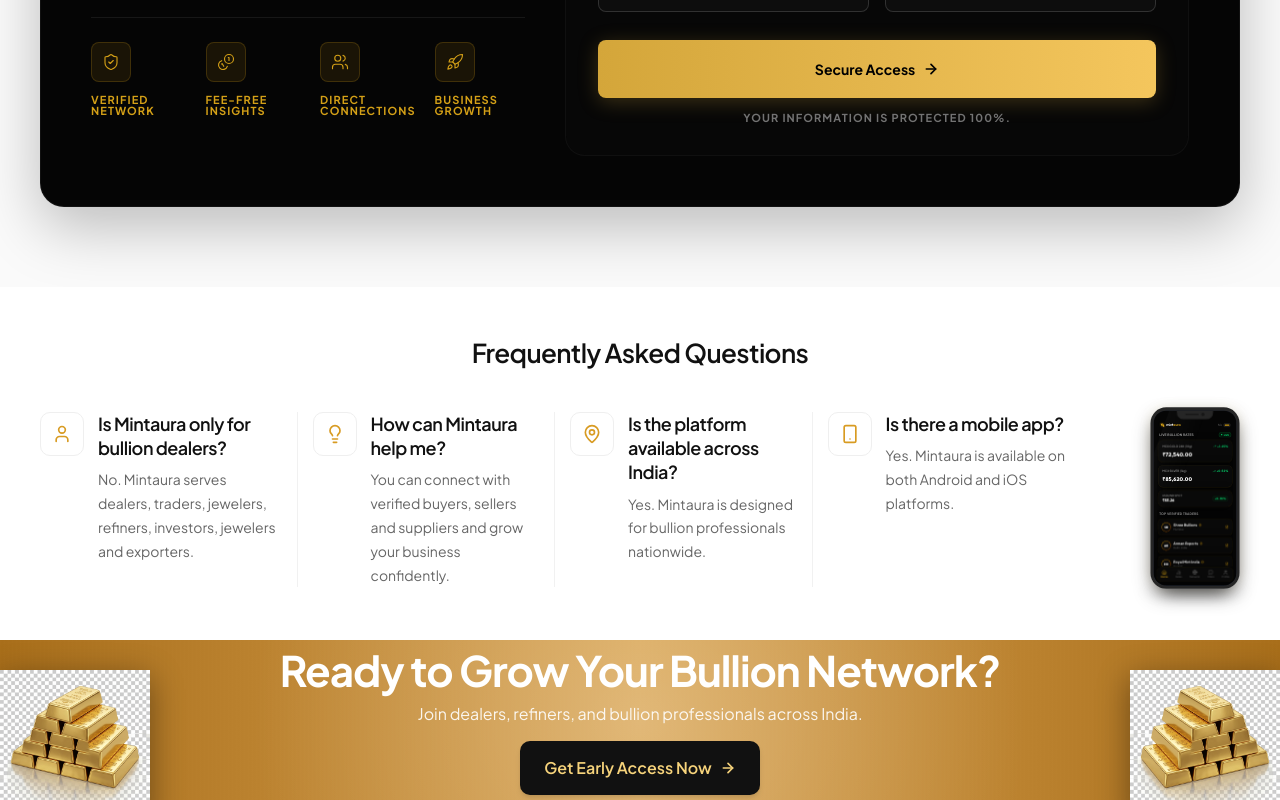
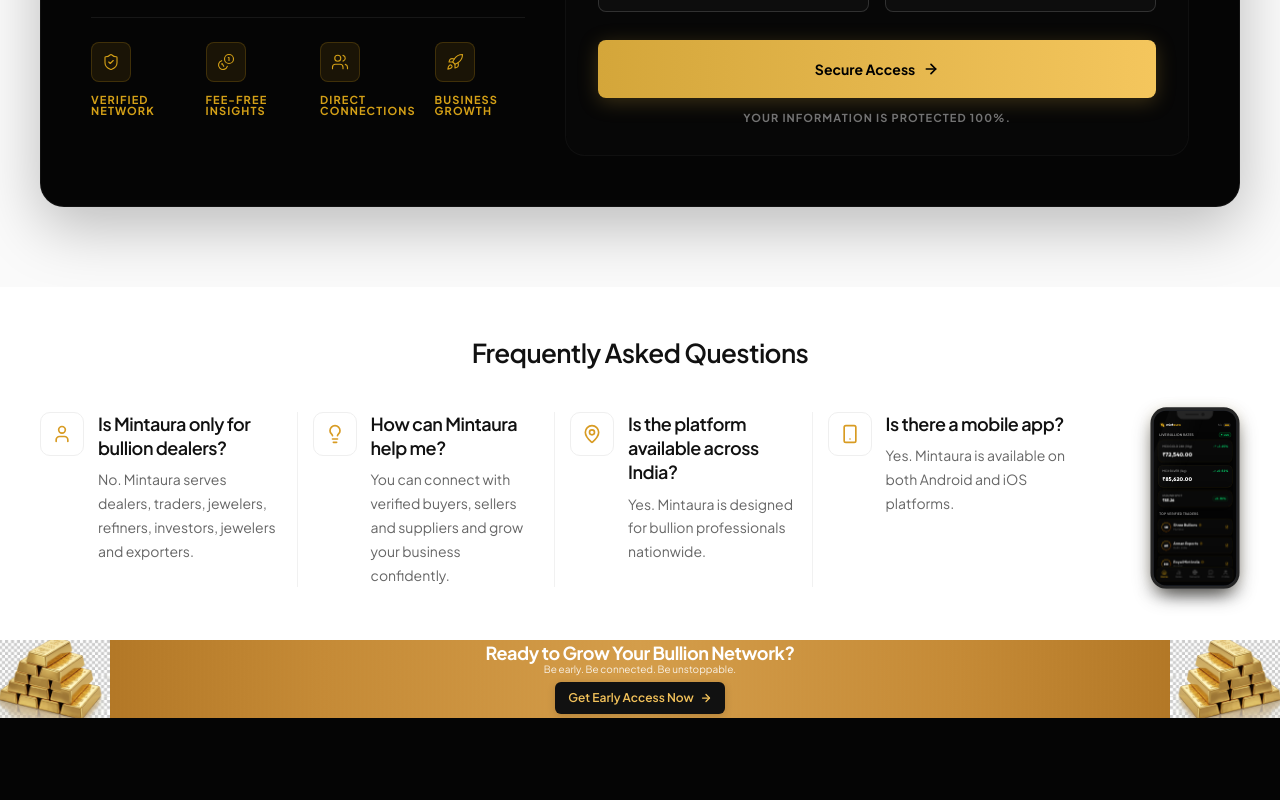
Before and after one commit to codeshiplokesh/Mintaura-Landing-Page, a React (Vite) app: page / in a window 1280 px wide. Shown: the part 4711-5511 px from the top of the page. After the commit the page ends 5429 px from the top, so only its background shows below. Built offline with nearby package versions, Linux system fonts and the light colour scheme.

Commit message:
Recreate CTA banner exactly to 78px height specifications

```diff
--- a/src/components/CtaBanner.tsx
+++ b/src/components/CtaBanner.tsx
@@ -5,7 +5,12 @@
 
 export const CtaBanner: React.FC = () => {
   return (
-    <section className="relative w-full min-h-[160px] bg-gradient-to-r from-[#A86E1A] via-[#D7A04A] to-[#A86E1A] overflow-hidden rounded-none flex items-center justify-center py-6 md:py-8 lg:py-0 select-none">
+    <section
+      className="relative w-full h-[78px] overflow-hidden rounded-none flex items-center justify-center select-none"
+      style={{
+        background: 'linear-gradient(to right, #A96E1E, #C58A36, #D49D4A, #C58A36, #A96E1E)'
+      }}
+    >
 
       {/* Brushed Metal Texture Overlay */}
       <div
@@ -15,55 +20,48 @@
         }}
       />
 
-      {/* Center Glow Effect */}
-      <div className="absolute inset-0 bg-[radial-gradient(circle_at_center,rgba(255,255,255,0.25)_0%,transparent_60%)] pointer-events-none z-0" />
-
       {/* Left Gold Bars Stack */}
-      <div className="absolute left-0 bottom-[-10px] md:bottom-[-20px] z-10 pointer-events-none select-none origin-bottom-left scale-[0.6] md:scale-[0.8] lg:scale-100">
+      <div className="absolute left-[-10px] top-[-15px] z-10 pointer-events-none select-none origin-top-left scale-[0.6] sm:scale-[0.8] md:scale-[0.9] lg:scale-100">
         <img
           src={goldBarsImg}
           alt="Gold bars stack left"
-          className="h-[150px] w-auto object-contain filter drop-shadow-[0_8px_16px_rgba(0,0,0,0.4)]"
+          className="h-[120px] w-auto object-contain"
         />
       </div>
 
       {/* Right Gold Bars Stack (Mirrored) */}
-      <div className="absolute right-0 bottom-[-10px] md:bottom-[-20px] z-10 pointer-events-none select-none origin-bottom-right scale-[0.6] md:scale-[0.8] lg:scale-100">
+      <div className="absolute right-[-10px] top-[-15px] z-10 pointer-events-none select-none origin-top-right scale-[0.6] sm:scale-[0.8] md:scale-[0.9] lg:scale-100">
         <img
           src={goldBarsImg}
           alt="Gold bars stack right"
-          className="h-[150px] w-auto object-contain scale-x-[-1] filter drop-shadow-[0_8px_16px_rgba(0,0,0,0.4)]"
+          className="h-[120px] w-auto object-contain scale-x-[-1]"
         />
       </div>
 
-      {/* Centered Content */}
-      <div className="relative z-20 flex flex-col items-center justify-center text-center px-4 md:px-16 lg:h-[160px] w-full max-w-[1320px] mx-auto gap-3.5">
+      {/* Absolute Centered Content */}
+      <div className="absolute top-1/2 left-1/2 -translate-x-1/2 -translate-y-1/2 z-20 flex flex-col items-center justify-center w-full max-w-[600px] text-center px-4">
 
-        {/* Texts Wrapper */}
-        <div className="flex flex-col gap-1 items-center justify-center">
-          {/* Main Heading */}
-          <h2 className="text-white font-sans font-bold text-[24px] md:text-[32px] lg:text-[42px] leading-tight tracking-tight">
-            Ready to Grow Your Bullion Network?
-          </h2>
+        {/* Heading */}
+        <h2 className="text-white font-sans font-bold text-[18px] leading-none tracking-tight m-0 p-0">
+          Ready to Grow Your Bullion Network?
+        </h2>
 
-          {/* Subheading */}
-          <p className="text-white/90 font-sans font-normal text-xs md:text-sm lg:text-[16px] leading-relaxed max-w-[600px]">
-            Join dealers, refiners, and bullion professionals across India.
-          </p>
-        </div>
+        {/* Subtext */}
+        <p className="text-white/85 font-sans font-normal text-[10px] leading-none mt-[2px] mb-0 p-0">
+          Be early. Be connected. Be unstoppable.
+        </p>
 
         {/* CTA Button */}
         <motion.button
           whileHover={{
-            y: -2,
-            backgroundColor: '#000000',
-            boxShadow: '0 0 20px rgba(246, 211, 123, 0.4)'
+            y: -1,
+            backgroundColor: '#000000'
           }}
-          transition={{ duration: 0.3, ease: 'easeInOut' }}
-          className="bg-[#111111] text-[#F6D37B] font-semibold text-[16px] w-[80%] md:w-[240px] h-[54px] rounded-[10px] flex items-center justify-center gap-2 cursor-pointer shadow-md"
+          transition={{ duration: 0.2, ease: 'easeInOut' }}
+          className="bg-[#111111] text-[#F2C15A] font-semibold text-[12px] w-[170px] h-[32px] rounded-[6px] flex items-center justify-center gap-1.5 shadow-[0_2px_8px_rgba(0,0,0,0.15)] hover:bg-[#000000] transition-all mt-[8px] cursor-pointer"
         >
           <span>Get Early Access Now</span>
-          <ArrowRight size={16} className="text-[#F6D37B]" strokeWidth={2.5} />
+          <ArrowRight size={12} className="text-[#F2C15A]" strokeWidth={2.5} />
         </motion.button>
 
       </div>
```
